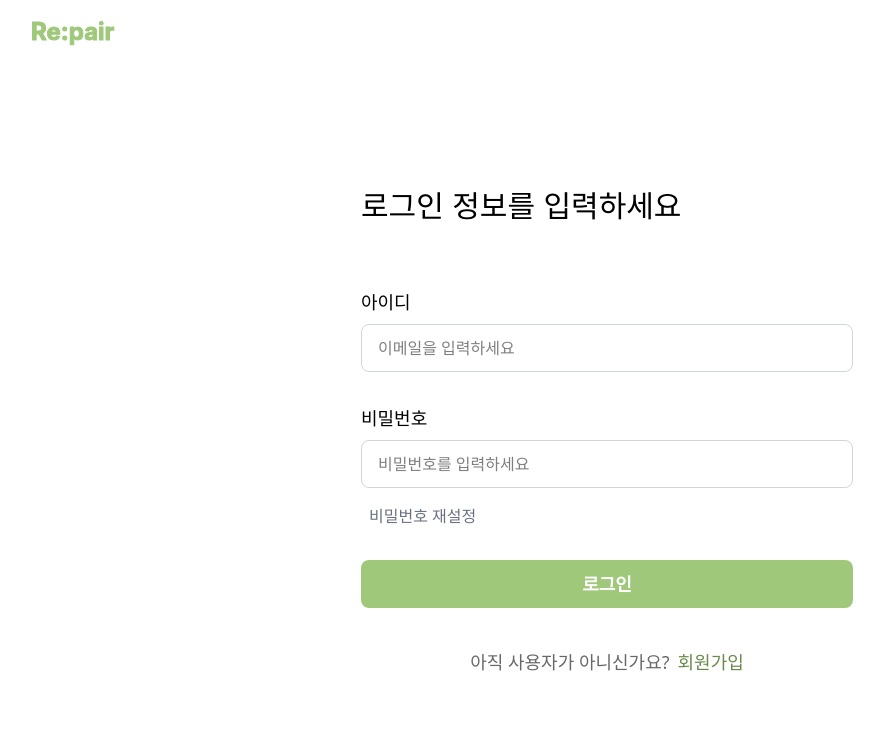
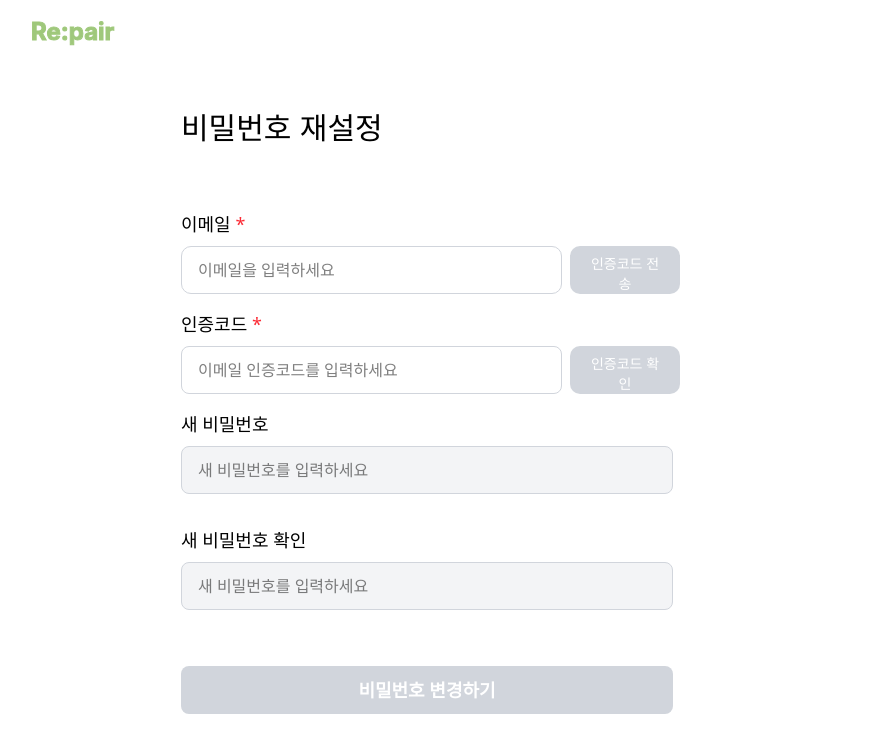
Before and after one commit to cTosMaster/Re-Pair, a React (Vite) app in the folder frontend/: page /reset-password in a window 1280 px wide. Before the commit this address led to /login. Shown: the top 752 px of the page, without its empty margins (33-917 px from the left). Built offline with nearby package versions, Linux system fonts and the light colour scheme; no server answers.

Commit message:
마이페이지 비번재설정 및 권한 경로 설정

```diff
--- a/frontend/src/App.jsx
+++ b/frontend/src/App.jsx
@@ -42,6 +42,7 @@ function App() {
       <Route element={<ProtectedRoute allowedRoles={["ADMIN"]} />}>
         <Route path="/admin/main" element={<AdminMainPage />} />
         <Route path="/admin/mypage" element={<UserMypage />} />
+        <Route path="/admin/reset-password" element={<ResetPasswordPage />} />
         <Route path="/admin/dash" element={<DashboardLayout />}>
           <Route index element={<AdminDashboard />} />
           <Route path="account" element={<AdminAccountManager />} />
@@ -54,7 +55,7 @@ function App() {
       <Route element={<ProtectedRoute allowedRoles={["USER"]} />}>
         <Route path="/user/main" element={<UserMainPage />} />
         <Route path="/user/mypage" element={<UserMypage />} />
-        <Route path="/reset-password" element={<ResetPasswordPage />} />
+        <Route path="/user/reset-password" element={<ResetPasswordPage />} />
         <Route path="/user/dash" element={<DashboardLayout />}>
           <Route index element={<UserDashboard />} />
           <Route path="completed" element={<CompleteList />} />
@@ -65,6 +66,7 @@ function App() {
       {/* ✅ ENGINEER 전용 */}
       <Route element={<ProtectedRoute allowedRoles={["ENGINEER"]} />}>
         <Route path="/engineer/main" element={<EngineerMainPage />} />
+        <Route path="/engineer/reset-password" element={<ResetPasswordPage />} />
         <Route path="/engineer/mypage" element={<UserMypage />} />
         <Route path="/engineer/dash" element={<DashboardLayout />}>
           <Route index element={<EngineerDashboard />} />
@@ -75,6 +77,7 @@ function App() {
       <Route element={<ProtectedRoute allowedRoles={["CUSTOMER"]} />}>
         <Route path="/customer/main" element={<CustomerMainPage />} />
         <Route path="/customer/mypage" element={<UserMypage />} />
+        <Route path="/customer/reset-password" element={<ResetPasswordPage />} />
         <Route path="/agreementPage" element={<AgreementPage />} /> {/* 약관동의 추가 */}
         <Route path="/companyFormContainer" element={<CompanyFormContainer />} /> {/* 업체등록 폼 추가 */}
         <Route path="/MysuriMainPage" element={<MysuriMainPage />} /> {/* MY수리센터대쉬보드 추가 */}
--- a/frontend/src/components/login/ResetPasswordPage.jsx
+++ b/frontend/src/components/login/ResetPasswordPage.jsx
@@ -1,14 +1,16 @@
-import React, { useState } from "react";
+import React, { useState, useEffect } from "react";
 import { useLocation, useNavigate } from "react-router-dom";
 import PasswordModal from "../modal/PasswordModal";
 import PasswordResultModal from "../modal/PasswordResultModal";
+import { sendPassCode, resetPassword, verifyResetCode } from "../../services/authAPI";
 
 export const ResetPasswordPage = () => {
   const location = useLocation();
   const navigate = useNavigate();
 
-  // location.state.from 값을 받아서 없으면 기본값 지정
+  // redirectPath 설정
   const redirectPath = location.state?.from || "/login";
+
 
   const [form, setForm] = useState({
     email: "",
@@ -19,46 +21,91 @@ export const ResetPasswordPage = () => {
 
   const [isModalOpen, setIsModalOpen] = useState(false); // 1차 모달
   const [isResultModalOpen, setIsResultModalOpen] = useState(false); // 2차 모달
-
-
   const [emailCodeStatus, setEmailCodeStatus] = useState(""); // 'success' or 'error'
+  const [emailTimer, setEmailTimer] = useState(0); // 인증코드 타이머
 
   const isEmailEntered = form.email.trim() !== "";
   const isEmailCodeEntered = form.emailCode.trim() !== "";
+  const isPasswordEnabled = emailCodeStatus === "success"; // 인증 완료되면 비밀번호 활성화
 
-  // 폼 입력 변경 핸들러
+  // 폼 입력 핸들러
   const handleChange = (e) => {
     const { name, value } = e.target;
     setForm({ ...form, [name]: value });
   };
 
-  // 이메일 인증코드 전송 (나중에 백엔드 연동 예정)
-  const handleSendCode = () => {
-    console.log("인증코드 전송");
-    // TODO: API 호출 (form.email 사용)
-  };
-
-  // 인증코드 확인 (나중에 백엔드 연동 예정)
-  const handleVerifyCode = () => {
-    console.log("인증코드 확인:", form.emailCode);
-    // TODO: API 호출 후 결과에 따라 상태 업데이트
-    if (form.emailCode === "123456") {
-      setEmailCodeStatus("success");
-    } else {
-      setEmailCodeStatus("error");
+  // 인증코드 전송
+  const handleSendCode = async () => {
+  try {
+    await sendPassCode(form.email);  // API 호출
+    alert("인증코드를 이메일로 전송했습니다.");
+    setEmailCodeStatus("");           // 이전 상태 초기화
+    setEmailTimer(180);               // 3분 타이머
+  } catch (err) {
+    console.error(err);
+    alert("인증코드 전송 실패");
   }
 };
 
-  // 비밀번호 변경 처리
-  const handlePasswordChange = () => {
-    // TODO: API 호출 (form.email, form.emailCode, form.newPassword 등 사용 가능)
+  // 인증코드 확인
+  const handleVerifyCode = async () => {
+  try {
+    const res = await verifyResetCode({
+      email: form.email,
+      code: form.emailCode,
+    });
+    console.log("서버 응답:", res.data);
+
+    if (res.data.valid) { // ✅ 여기 valid 확인
+      setEmailCodeStatus("success");
+      alert("인증되었습니다.");
+    } else {
+      setEmailCodeStatus("error");
+      alert("잘못된 인증번호입니다.");
+    }
+  } catch (err) {
+    console.error(err);
+    setEmailCodeStatus("error");
+    alert("인증코드 확인 실패");
+  }
+};
+
+  // 비밀번호 변경
+  const handlePasswordChange = async () => {
+  if (emailCodeStatus !== "success") {
+    alert("이메일 인증이 완료되어야 비밀번호를 변경할 수 있습니다.");
+    return;
+  }
+  if (form.newPassword !== form.newPasswordCheck) {
+    alert("비밀번호가 일치하지 않습니다.");
+    return;
+  }
+  try {
+    await resetPassword({
+      email: form.email,
+      code: form.emailCode,
+      newPassword: form.newPassword,
+      newPasswordConfirm: form.newPasswordCheck,
+    });
     setIsModalOpen(true);
+  } catch (err) {
+    console.error(err);
+    alert("비밀번호 변경 실패");
+  }
 };
-    // 2차 모달 닫기 시 이 함수로 이동까지 처리
+
+  // 2차 모달 닫기
   const handleResultModalClose = () => {
     setIsResultModalOpen(false);
-    navigate(redirectPath);  // 로그인에서 왔으면 로그인, 아니면 기본경로로 이동
+    navigate(redirectPath);
   };
+
+  // 타이머 관리
+  useEffect(() => {
+    if (emailTimer <= 0) return;
+    const timerId = setInterval(() => setEmailTimer((prev) => prev - 1), 1000);
+    return () => clearInterval(timerId);
+  }, [emailTimer]);
 
   return (
     <div className="flex items-center justify-center w-full min-h-screen bg-white">
@@ -79,24 +126,15 @@ export const ResetPasswordPage = () => {
         </h2>
 
         {/* 제목 */}
-        <h1
-          className="text-black font-normal text-3xl mb-16 mt-16"
-          style={{ fontFamily: "Inter, Helvetica" }}
-        >
+        <h1 className="text-black font-normal text-3xl mb-16 mt-16" style={{ fontFamily: "Inter, Helvetica" }}>
           비밀번호 재설정
         </h1>
 
-        {/* 이메일 라벨 */}
-        <label
-          className="block text-black font-normal text-lg mb-2"
-          style={{ fontFamily: "Inter, Helvetica" }}
-          htmlFor="emailinput"
-        >
+        {/* 이메일 입력 */}
+        <label className="block text-black font-normal text-lg mb-2" htmlFor="emailinput">
           이메일 <span className="text-red-500">*</span>
         </label>
-
-        {/* 이메일 입력 & 버튼 */}
-        <div className="flex gap-2">
+        <div className="flex gap-2 mb-4">
           <input
             id="emailinput"
             name="email"
@@ -104,34 +142,33 @@ export const ResetPasswordPage = () => {
             value={form.email}
             onChange={handleChange}
             placeholder="이메일을 입력하세요"
-            className="w-full h-12 mb-8 rounded-[10px] border border-gray-300 px-4"
+            className="w-full h-12 rounded-[10px] border border-gray-300 px-4"
             style={{ width: "381px" }}
           />
           <button
-            className={`rounded-[10px] px-4 py-2 text-white text-sm font-medium transition
-              ${isEmailEntered ? "bg-[#9FC97B] hover:bg-[#73A647]" : "bg-gray-300 cursor-not-allowed"}`}
+            className={`rounded-[10px] px-4 py-2 text-white text-sm font-medium transition ${
+              isEmailEntered && emailTimer <= 0 ? "bg-[#9FC97B] hover:bg-[#73A647]" : "bg-gray-300 cursor-not-allowed"
+            }`}
             style={{ width: "110px", height: "48px", fontSize: "14px" }}
-            disabled={!isEmailEntered}
+            disabled={!isEmailEntered || emailTimer > 0}
             onClick={handleSendCode}
           >
-            인증코드 전송
+            {emailTimer > 0 ? `${emailTimer}s` : "인증코드 전송"}
           </button>
         </div>
 
-        {/* 인증코드 */}
+        {/* 인증코드 입력 */}
         <label className="block text-black font-normal text-lg mb-2">
           인증코드 <span className="text-red-500">*</span>
         </label>
-
-        {/* 인증코드 입력칸 & 버튼 */}
-        <div className="flex gap-2">
+        <div className="flex gap-2 mb-4">
           <input
             name="emailCode"
             type="text"
             placeholder="이메일 인증코드를 입력하세요"
             onChange={handleChange}
             value={form.emailCode}
-            className={`w-full max-w-[492px] h-12 mb-2 border rounded-lg px-4 ${
+            className={`w-full max-w-[492px] h-12 border rounded-lg px-4 ${
               emailCodeStatus === "success"
                 ? "border-green-500"
                 : emailCodeStatus === "error"
@@ -153,17 +190,17 @@ export const ResetPasswordPage = () => {
           </button>
         </div>
 
-        {emailCodeStatus === "success" && (
-          <p className="text-green-600 mb-4">인증되었습니다</p>
-        )}
-        {emailCodeStatus === "error" && (
-          <p className="text-red-500 mb-4">잘못된 인증번호입니다</p>
-        )}
+        {emailCodeStatus === "success" && <p className="text-green-600 mb-4">인증되었습니다</p>}
+        {emailCodeStatus === "error" && <p className="text-red-500 mb-4">잘못된 인증번호입니다</p>}
 
         {/* 새 비밀번호 */}
-        <label className="block text-black font-normal text-lg mb-2">
-          새 비밀번호
-        </label>
+        <form
+  onSubmit={(e) => {
+    e.preventDefault();
+    handlePasswordChange();
+  }}
+>
+  <label className="block text-black font-normal text-lg mb-2">새 비밀번호</label>
   <input
     id="newPassword"
     name="newPassword"
@@ -171,14 +208,12 @@ export const ResetPasswordPage = () => {
     placeholder="새 비밀번호를 입력하세요"
     value={form.newPassword}
     onChange={handleChange}
-          className="h-12 mb-8 rounded-lg border border-gray-300 px-4"
+    disabled={!isPasswordEnabled}
+    className="h-12 mb-8 rounded-lg border border-gray-300 px-4 disabled:bg-gray-100"
     style={{ width: "492px" }}
   />
 
-        {/* 새 비밀번호 확인 */}
-        <label className="block text-black font-normal text-lg mb-2">
-          새 비밀번호 확인
-        </label>
+  <label className="block text-black font-normal text-lg mb-2">새 비밀번호 확인</label>
   <input
     id="newPasswordCheck"
     name="newPasswordCheck"
@@ -186,18 +221,22 @@ export const ResetPasswordPage = () => {
     placeholder="새 비밀번호를 입력하세요"
     value={form.newPasswordCheck}
     onChange={handleChange}
-          className="h-12 mb-8 rounded-lg border border-gray-300 px-4"
+    disabled={!isPasswordEnabled}
+    className="h-12 mb-8 rounded-lg border border-gray-300 px-4 disabled:bg-gray-100"
     style={{ width: "492px" }}
   />
 
-        {/* 비밀번호 변경 버튼 */}
   <button
-          onClick={handlePasswordChange}
-          className="w-full bg-[#9fc87b] rounded-lg h-12 mb-10 font-bold text-white text-lg mt-6"
+    type="submit"
+    disabled={!isPasswordEnabled}
+    className={`w-full rounded-lg h-12 mb-10 font-bold text-lg mt-6 text-white ${
+      isPasswordEnabled ? "bg-[#9fc87b]" : "bg-gray-300 cursor-not-allowed"
+    }`}
     style={{ width: "492px" }}
   >
     비밀번호 변경하기
   </button>
+</form>
 
         {/* 모달 */}
         <PasswordModal
@@ -210,8 +249,8 @@ export const ResetPasswordPage = () => {
         />
         <PasswordResultModal
           isOpen={isResultModalOpen}
-          onClose={handleResultModalClose}  // 여기서 경로 이동 처리
-          redirectPath={redirectPath}       // 필요하면 props로 넘겨도 됨
+          onClose={handleResultModalClose}
+          redirectPath={redirectPath}
         />
       </div>
     </div>
--- a/frontend/src/mypage/UserMypage.jsx
+++ b/frontend/src/mypage/UserMypage.jsx
@@ -165,13 +165,14 @@ const UserMypage = () => {
 
             <div className="flex items-center gap-4 justify-end mt-6">
               <button
-                type="button"
-                onClick={() => navigate("/reset-password", { state: { from: "/user-mypage" } })}
-                className="bg-[#9fc87b] hover:bg-[#73a647] text-white font-semibold py-2 px-6 rounded rounded-[10px]"
-                style={{ width: "174px", height: "46px" }}
-              >
-                비밀번호 변경
-              </button>
+              onClick={() =>
+                navigate(`/${userInfo.role.toLowerCase()}/reset-password`, {
+                  state: { from: `/${userInfo.role.toLowerCase()}/mypage`, skipEmailVerification: true, email: userInfo.email }
+                })
+              }
+            >
+              비밀번호 변경
+            </button>
               <button
                 type="button"
                 onClick={() => setIsWithdrawModalOpen(true)}
--- a/frontend/src/services/authAPI.js
+++ b/frontend/src/services/authAPI.js
@@ -26,6 +26,11 @@ export const sendPassCode = (email) => api.post('/auth/send-reset-code', { email
 // ✅ 이메일 인증 코드 발송
 export const sendCode = (email) => api.post('/users/send-signup-code', { email });
 
+// ✅ 인증 코드 확인
+export const verifyResetCode = (data) => {
+  return api.post("/auth/verify-reset-code", data);
+}
+
 // ✅ 비밀번호 재설정
 export const resetPassword = (data) => api.post('/auth/reset-password', data);
 
```
Lines whose indentation alone changed are shown as unchanged.
